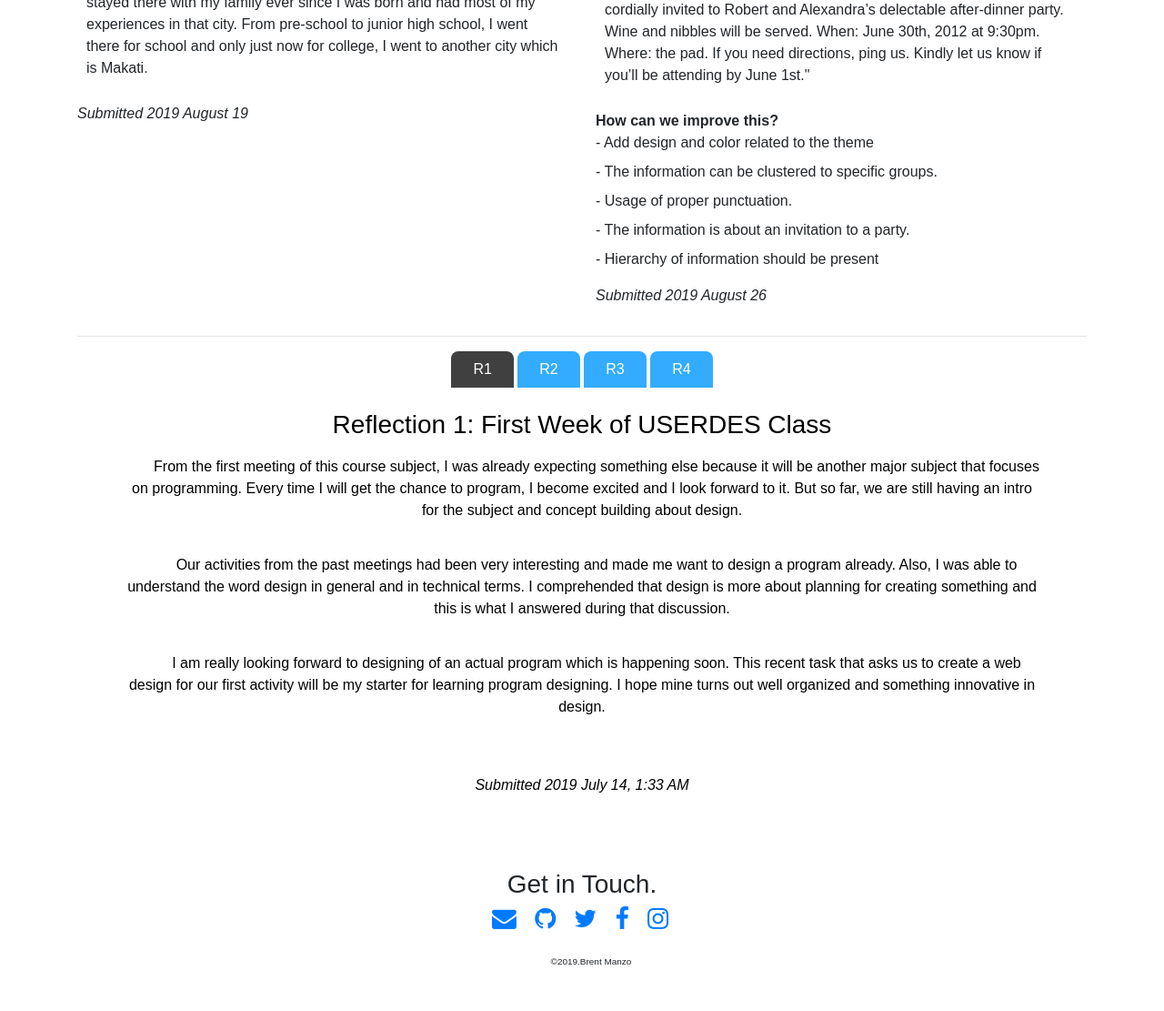
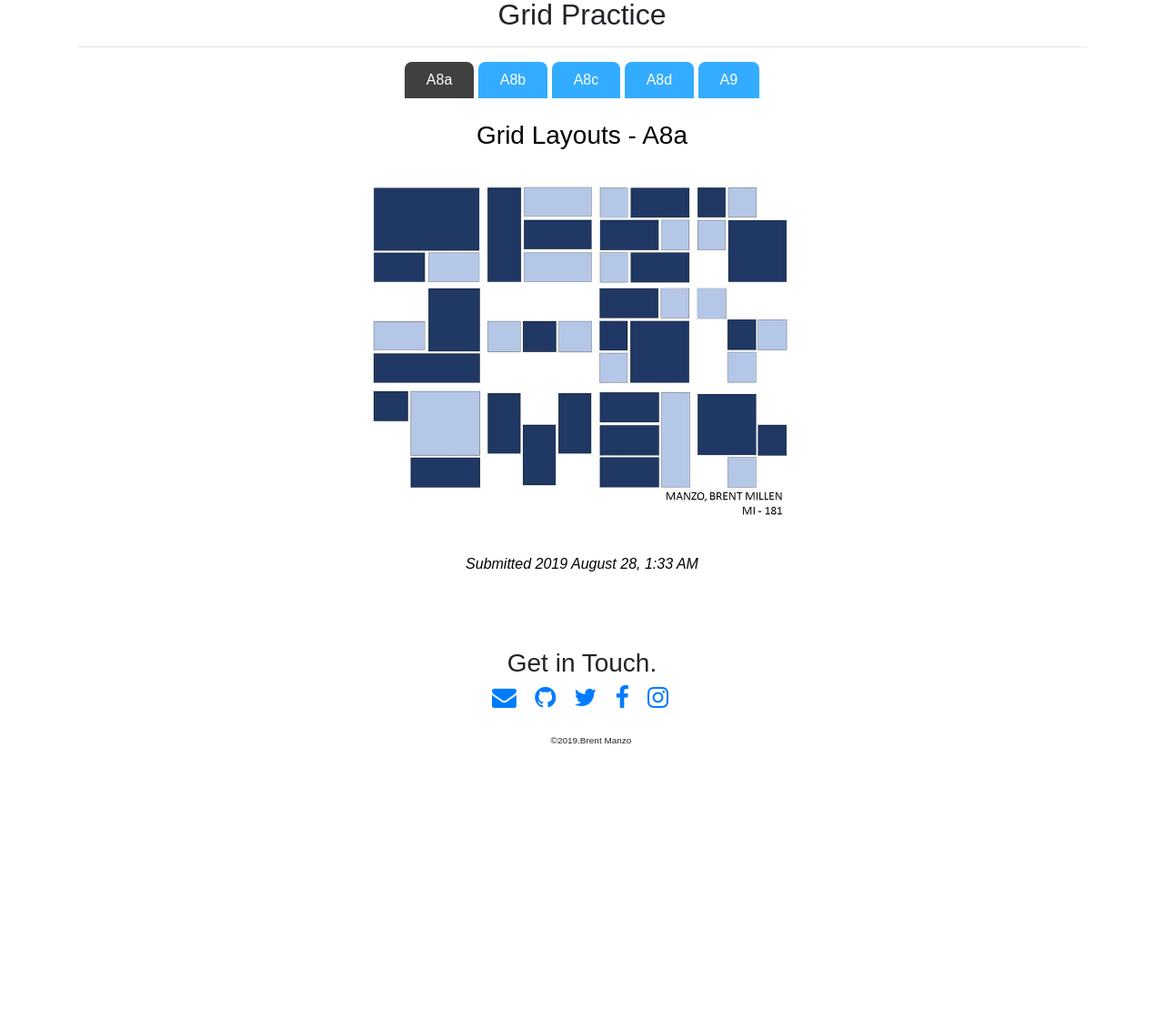
Before and after one commit to bpmanzo/lab2, a PHP site: page /activities.html in a window 1280 px wide. Shown: the part 2117-3228 px from the top of the page at 91% size. After the commit the page ends 2934 px from the top, so only its background shows below. Run offline with PHP 8.4, Linux system fonts and the light colour scheme.

Commit message:
New Act-R6

```diff
--- a/activities.html
+++ b/activities.html
@@ -5,6 +5,8 @@
 	<link href="css/main.css" rel="stylesheet">
 	<link rel="stylesheet" href="assets/plugins/font-awesome-4.7.0/css/font-awesome.min.css">
 </head>
+	<script src="assets/js/jquery-3.4.1.min.js"></script>
+	<script src="assets/js/script.js"></script>
 
 <body>
 	<!-- Navigation -->
@@ -76,7 +78,7 @@
 
 				<blockquote class="wp-block-quote">
 				<p>
-				<img class="img-circle" src="assets/img/shazam-logo.png">
+				<img class="img-circle" src="assets/img/shazam-logo.png" width="10%">
 				Shazam is an app that allows you to identify music with the press of a button. It records the song playing and then gives you all the details about the song including the artist, album and year released.
 
 				</p>
@@ -155,7 +157,7 @@
 			<div class="row">
 
 			<div class="col-sm-12">
-				<h2 class="text-center">Blank</h2>
+
 				<hr>
 			</div>
 			<div class="col-sm-6">
@@ -198,54 +200,56 @@
 			</div>
 		</div>
 
-
-	<hr></hr>
-	<div class="tab-panels col-sm-12" align="center">
+		<h2 class="text-center">Grid Practice</h2>
+		<hr></hr>
+		<div class="tab-panels col-sm-12" align="center">
 		<!-- creating tabs here -->
 
 				<ul class="tabs">
-					<li rel="panel-1" class="active"> R1</li>
-					<li rel="panel-2"> R2</li>
-					<li rel="panel-3"> R3</li>
-					<li rel="panel-4"> R4</li>
+					<li rel="panel-1" class="active"> A8a</li>
+					<li rel="panel-2"> A8b</li>
+					<li rel="panel-3"> A8c</li>
+					<li rel="panel-4"> A8d</li>
+					<li rel="panel-5"> A9</li>
 				</ul>
 
 			<div id="panel-1" class="panel active">
-					<h3>Reflection 1: First Week of USERDES Class</h3>
+					<h3>Grid Layouts - A8a</h3>
 					<blockquote class="wp-block-quote"><p>
-					From the first meeting of this course subject, I was already expecting something else because it will be another major subject that focuses on programming. Every time I will get the chance to program, I become excited and I look forward to it. But so far, we are still having an intro for the subject and concept building about design.
-					<p>Our activities from the past meetings had been very interesting and made me want to design a program already. Also, I was able to understand the word design in general and in technical terms. I comprehended that design is more about planning for creating something and this is what I answered during that discussion. </p>
-					<p>I am really looking forward to designing of an actual program which is happening soon. This recent task that asks us to create a web design for our first activity will be my starter for learning program designing. I hope mine turns out well organized and something innovative in design. </p>
-
-					</p><cite>Submitted 2019 July 14, 1:33 AM</cite></blockquote>
+					<img class="img-act" src="assets/img/a8a.jfif">
+					</p><cite>Submitted 2019 August 28, 1:33 AM</cite></blockquote>
 			</div>
 
 			<div id="panel-2" class="panel">
-					<h3>Reflection 2: Need Finding and Paper Prototyping</h3>
+					<h3>Grid Layouts - A8b</h3>
 					<blockquote class="wp-block-quote"><p>
-					On to our second week, I can say that I am learning more. This course subject has widen my knowledge on design by going back to fundamentals. On the previous week, we tried to define design in order for us to understand it more. This week, we got introduced to a term called need finding. Need finding focuses more on knowing what are the needs of the people currently. This idea of gathering information about what is needed makes accurate decisions for design basis. When we design according to demand, we get to be more efficient in making something because it is made according to what is currently needed.
-					<p>Having this concept made me realized that it is not only applicable to design, but also to decision making in our daily lives. We can focus more on what is needed rather than what we just wanted in order for us to make more sense. We must first prioritize our needs in order for us to improve efficiently but we should still give ourselves what we want from time to time.</p>
-					<p>Another thing we did for this week is the paper prototyping. I was already able to do prototyping but using a web app that allows us to make an actual prototype of an app. What we did on the paper is more like a wireframe of an app. Illustration of app visuals allows a developer to see an image of a desired app. In this way, they can identify how to make it work and interactive in design.</p>
+					<img class="img-act" src="assets/img/a8b.jfif">
 
-					</p><cite>Submitted 2019 July 15, 12:07 AM</cite></blockquote>
+					</p><cite>Submitted 2019 August 28, 1:33 AM</cite></blockquote>
 			</div>
+
 			<div id="panel-3" class="panel">
-						<h3>Reflection 3: First Web Application using Github and Heroku</h3>
+					<h3>Grid Layouts - A8c</h3>
 					<blockquote class="wp-block-quote"><p>
-					For this week, I am starting to understand the flow of our lessons as we proceed to making our basic website. We were able to translate our introduction activity before as a website and it is something that I am really into. I find it interesting to program anything whether it is for frontend or backend of a program. For this certain activity we focused more on the frontend as expected for a user interface design class. Although this is not my first time making one because I already made several web applications before for projects so this could be my first only for this specific subject.
-					<p>At first, I just want to recycle a web application we did before in senior high school. I kind of thought that the information I have for this specific activity will fit to my existing project before. It would be easier for me because I just have to revise the details of the project and I will be done faster. But then I realized, it would be better if I try to do a new one for me to refresh my knowledge in web programming, specifically dealing with HTML. It turns out that I was not wrong. I encountered several code errors that I was not sure if I already had before. Also, I was able to discover easier techniques in organizing the whole code and compiling it in an efficient way. This includes compiling of assets such as CSS, images and javascript. I was also able to manually install bootstrap and fontawesome in the web app which helped me debug the webpage faster because I do not need to import a web library every time I will run the app.</p>
-					<p>On our future development of our webpages, I look forward to more techniques I can discover along the way as I try to understand more libraries and not just import them. My goal is not just to copy others’ existing knowledge on web design but also, to make my own out of scratch.</p>
+					<img class="img-act" src="assets/img/a8c.jpg">
 
-				</p><cite>Submitted 2019 July 30, 12:04 AM</cite></blockquote>
+					</p><cite>Submitted 2019 September 2, 10:13 AM</cite></blockquote>
 			</div>
+
 			<div id="panel-4" class="panel">
-					<h3>Reflection 4: Userinyerface - Worst UI Practice</h3>
+					<h3>Grid Layouts - A8d</h3>
 					<blockquote class="wp-block-quote"><p>
-					For this specific activity, I honestly had a hard time right at the start of this quiz. There are so many things that are not usual upon opening the website such as buttons and labels for sign up or login. I was so confused on how to navigate the web app because it is designed in a way that it will confuse us users. I thought I already meet the username and password requirements and it was not just loading for a while. But after sometime, I realized that my entry is invalid and I ended up trying several passwords that might be accepted as a valid one. After several attempts, I did not really remembered what I entered and I was just accepted.</p>
-					<p>The first part already took up 4 mins of my time and I was just worried that I might get a low score for this said quiz. When one of my classmates asked about the time and confirmed that the first attempt will be understandable to take us long, I just continued. I finished the quiz after 7 mins and did not bother to take a second attempt. For me, the first one is already enough because taking it again won’t make sense to me because I already know how to solve this puzzle-like sign-up process.</p>
-					<p>In conclusion, this activity told us what to avoid when making a user-interface. We must take from the quiz what is confusing for users and how we could make things easier for them when it is us already who is going to make one. It is a must for us to build an interface wherein it is easy to understand and navigate to avoid confusion with the goal of every element in an app.</p>
+					<img class="img-act" src="assets/img/a8d.jfif">
 
-					<cite>Submitted 2019 July 30, 12:24 AM</cite></blockquote>
+					</p><cite>Submitted 2019 September 2, 10:13 AM</cite></blockquote>
+			</div>
+
+			<div id="panel-5" class="panel">
+					<h3>Grid Layouts - A9</h3>
+					<blockquote class="wp-block-quote"><p>
+					<img class="img-act" src="assets/img/a9.jpg">
+
+					</p><cite>Submitted 2019 August 27, 12:07 PM</cite></blockquote>
 			</div>
 
 		</div>
--- a/css/main.css
+++ b/css/main.css
@@ -14,7 +14,7 @@ mark {
 }
 
 body{
-	font-family: 'Century Gothic', sans-serif;
+	font-family: 'Manjari', sans-serif;
 	}
 
 p{
@@ -94,6 +94,18 @@ p{
     .footerAbout p {
         font-size: 1.2em
     }
+
+	.img-act {
+		display: block;
+		margin-left: auto;
+		margin-right: auto;
+		width: 70%;
+	}
+
+	#reflect {
+		margin-left: 30%;
+		margin-right: 30%;
+	}
 }
 
 
--- a/index.html
+++ b/index.html
@@ -4,6 +4,7 @@
 
 	<link href="css/main.css" rel="stylesheet">
 	<link rel="stylesheet" href="assets/plugins/font-awesome-4.7.0/css/font-awesome.min.css">
+	<link href="https://fonts.googleapis.com/css?family=Manjari&display=swap" rel="stylesheet">
 </head>
 
 <body>
@@ -40,6 +41,9 @@
 	<div class="jumbotron text-left">
 			<h1>Hi I am <mark> Brent</mark></h1><br>
 			<p>This is <mark> my portfolio</mark> website</p>
+			<p>	<mark><a href="reflection.html">Reflections</a></mark>
+				<mark><a href="activities.html">Activities</a></mark>
+				<mark><a href="projects.html">Activities</a></mark></p>
 	</div>
 	<div class="container">
 		<div class="row">
@@ -67,7 +71,7 @@
 					<dt>Asia Pacific College</dt>
 					<dd>- Bachelor of Science in Information Technology Major in Mobile and Internet Technology (2018 - Present)</dd>
 					<dd>- Senior High School (Science, Technology, Engineering and Mathematics)</dd>
-					<dt>Senator Renato "Compañero" Cayetano Memorial Science and Technology High School</dt>
+					<dt>Senator Renato "Companero" Cayetano Memorial Science and Technology High School</dt>
 					<dd>- Junior High School</dd>
 				</dl>
 			</div>
```
Also changed, not shown: reflection.html (+27 -4 lines), assets/img/a7.jpg (added), assets/img/a8a.jfif (added), assets/img/a8b.jfif (added), assets/img/a8c.jpg (added), assets/img/a8d.jfif (added), assets/img/a9.jpg (added), assets/img/ball1.jpg (added), assets/img/ball2.jpg (added), assets/img/ball3.jpg (added), assets/img/login.png (added), assets/img/persona.png (added).
